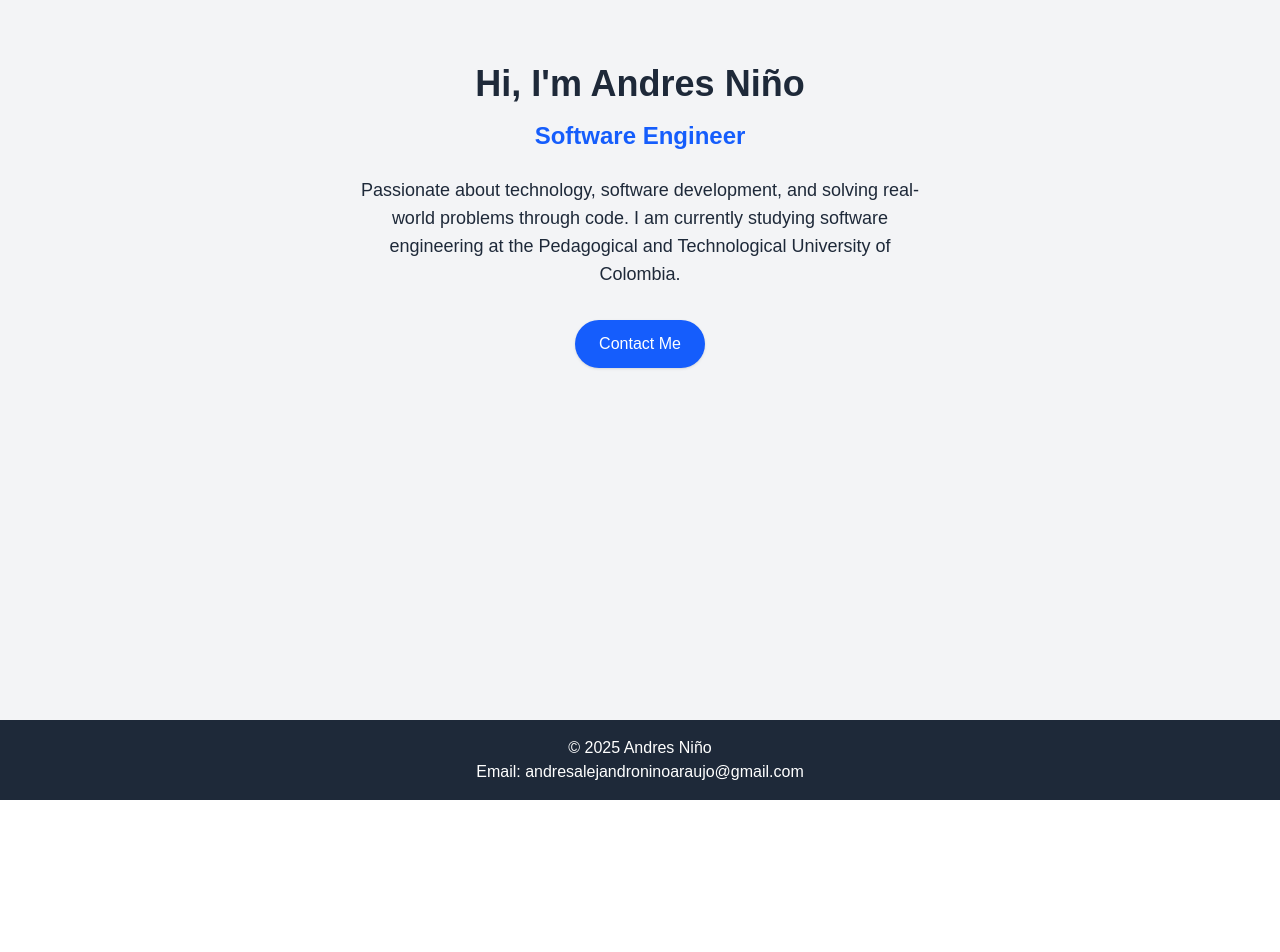
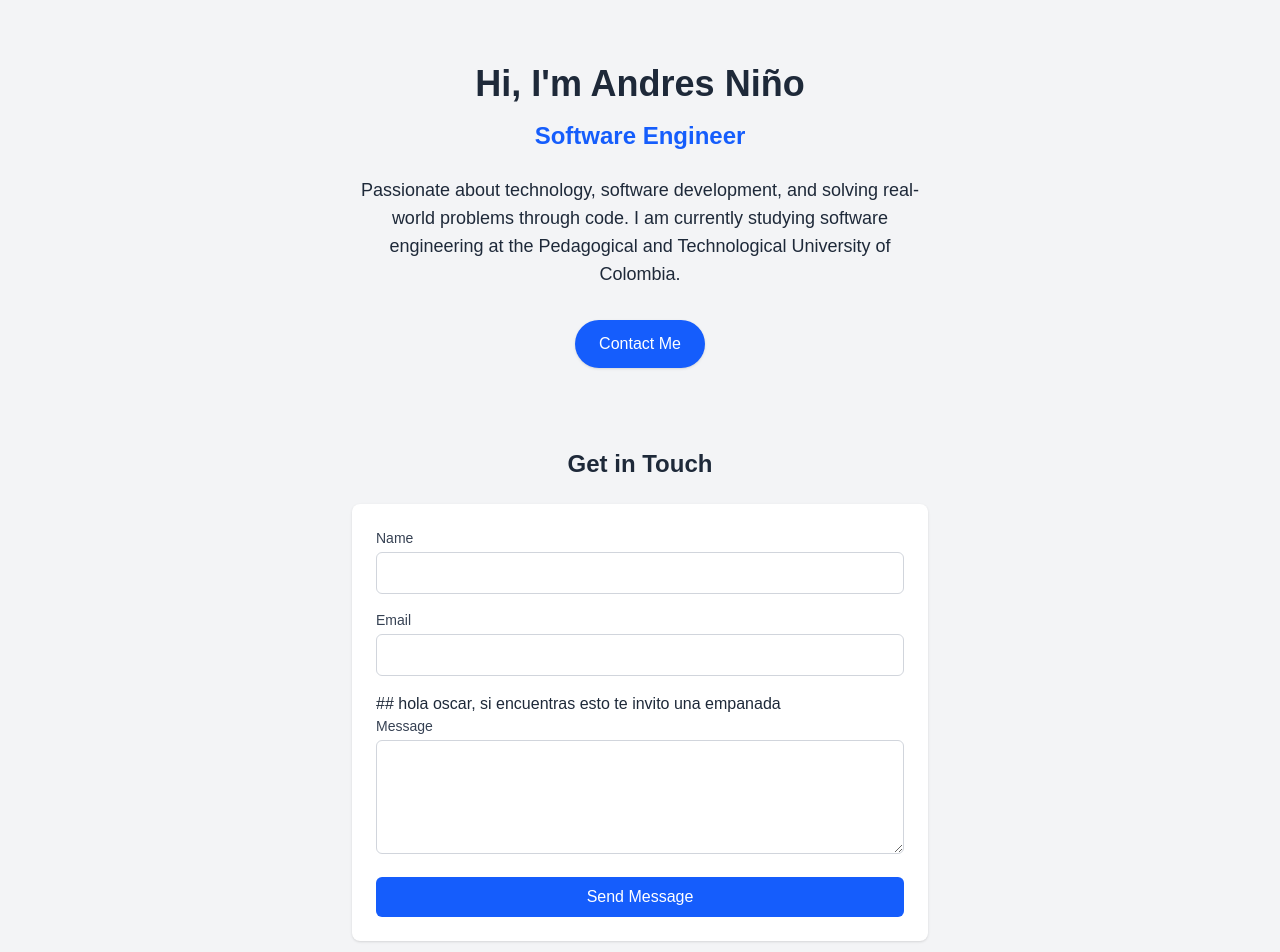
Before and after one commit to anothercoolcoder/cursos, a Next.js app: page / in a window 1280 px wide. Shown: the top 952 px of the page. Before the commit the page ends 800 px from the top, so only its background shows below. Built offline with nearby package versions, Linux system fonts and the light colour scheme.

Commit message:
fullstack

```diff
--- a/src/app/page.tsx
+++ b/src/app/page.tsx
@@ -18,9 +18,66 @@ export default function Home() {
             Contact Me
           </a>
         </div>
+
+        <section id="contact" className="mt-20">
+          <h3 className="text-2xl font-semibold text-center mb-6">Get in Touch</h3>
+          <form
+            action="#"
+            method="POST"
+            className="max-w-xl mx-auto bg-white p-6 rounded-lg shadow"
+          >
+            <div className="mb-4">
+              <label htmlFor="name" className="block text-sm font-medium text-gray-700 mb-1">
+                Name
+              </label>
+              <input
+                type="text"
+                id="name"
+                name="name"
+                required
+                className="w-full px-4 py-2 border border-gray-300 rounded-md focus:outline-none focus:ring-2 focus:ring-blue-500"
+              />
+            </div>
+
+            <div className="mb-4">
+              <label htmlFor="email" className="block text-sm font-medium text-gray-700 mb-1">
+                Email
+              </label>
+              <input
+                type="email"
+                id="email"
+                name="email"
+                required
+                className="w-full px-4 py-2 border border-gray-300 rounded-md focus:outline-none focus:ring-2 focus:ring-blue-500"
+              />
+            </div>
+
+            ## hola oscar, si encuentras esto te invito una empanada
+
+            <div className="mb-4">
+              <label htmlFor="message" className="block text-sm font-medium text-gray-700 mb-1">
+                Message
+              </label>
+              <textarea
+                id="message"
+                name="message"
+                rows={4}
+                required
+                className="w-full px-4 py-2 border border-gray-300 rounded-md focus:outline-none focus:ring-2 focus:ring-blue-500"
+              ></textarea>
+            </div>
+
+            <button
+              type="submit"
+              className="w-full bg-blue-600 text-white py-2 px-4 rounded-md hover:bg-blue-700 transition duration-300"
+            >
+              Send Message
+            </button>
+          </form>
+        </section>
       </main>
 
-      <footer className="bg-gray-800 text-white py-4" id="contact">
+      <footer className="bg-gray-800 text-white py-4">
         <div className="text-center">
           <p>© {new Date().getFullYear()} Andres Niño</p>
           <p>Email: andresalejandroninoaraujo@gmail.com</p>
```
